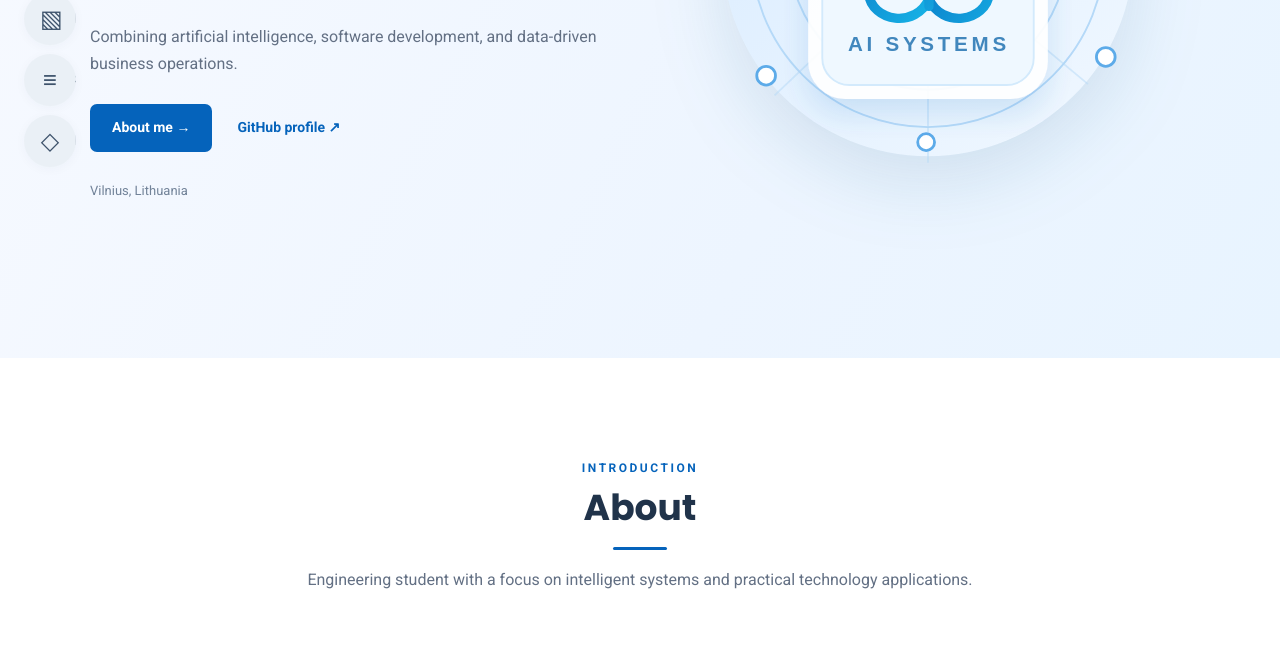
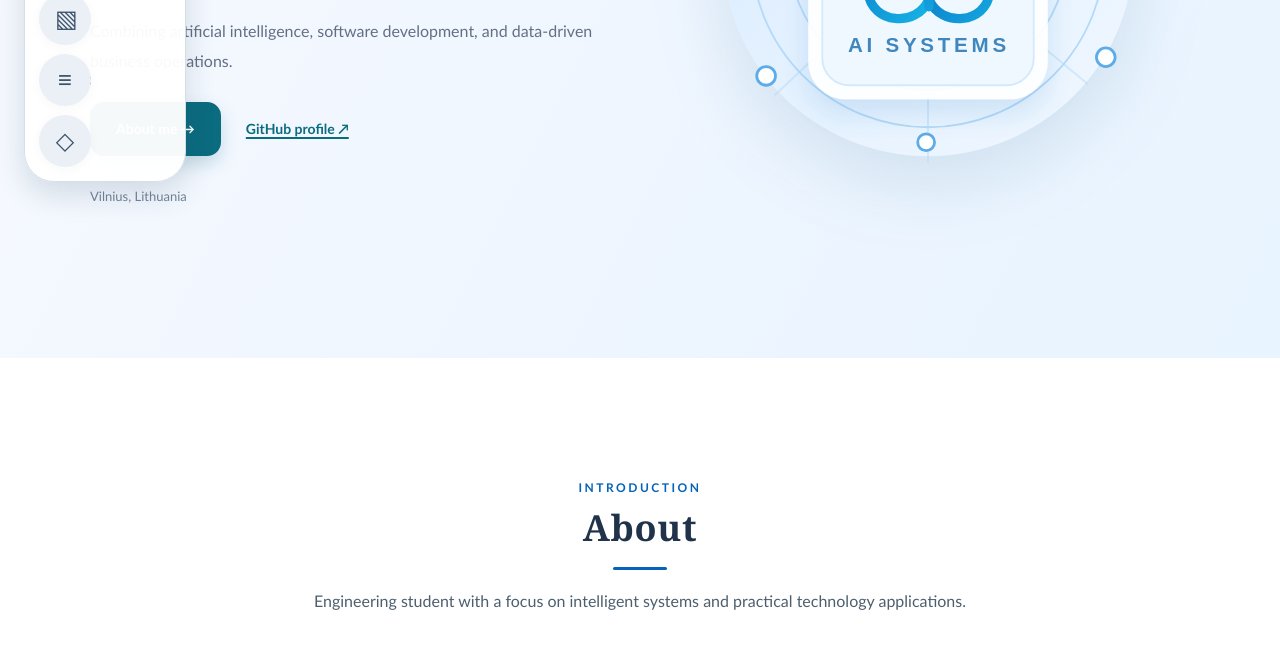
Before and after one commit to Academistt/Academistt.github.io, a plain HTML site: page index.html in a window 1280 px wide. Shown: the part 442-1091 px from the top of the page. Drawn offline with Linux system fonts and the light colour scheme.

Commit message:
Load LW9 custom stylesheet

```diff
--- a/index.html
+++ b/index.html
@@ -11,6 +11,7 @@
   <link rel="preconnect" href="https://fonts.gstatic.com" crossorigin>
   <link href="https://fonts.googleapis.com/css2?family=Poppins:wght@400;500;600;700&family=Roboto:wght@400;500;700&display=swap" rel="stylesheet">
   <link rel="stylesheet" href="assets/css/main.css">
+  <link rel="stylesheet" href="assets/css/custom.css">
 </head>
 <body>
   <!-- Adapted from Template 2: MyResume (BootstrapMade). -->
```
